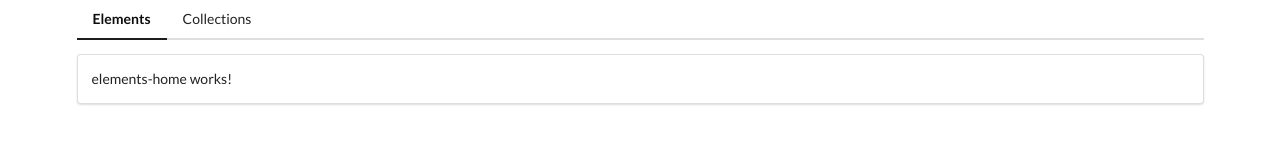
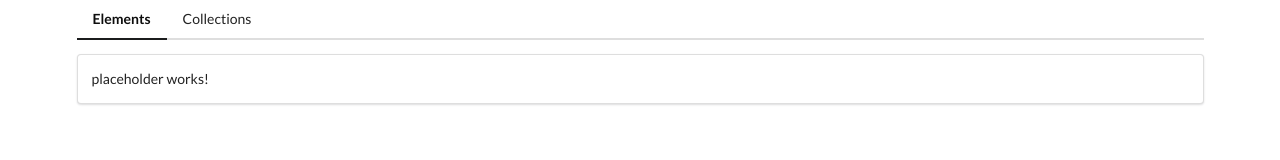
Before and after one commit to BeataJ/components-angular, an Angular app: page /elements in a window 1280 px wide. Shown: the top 160 px of the page. Built offline with nearby package versions, Linux system fonts and the light colour scheme.

Commit message:
add app-placeholder to elements-home

```diff
--- a/src/app/elements/elements-home/elements-home.component.html
+++ b/src/app/elements/elements-home/elements-home.component.html
@@ -1 +1 @@
-<p>elements-home works!</p>
+<app-placeholder></app-placeholder>
```
